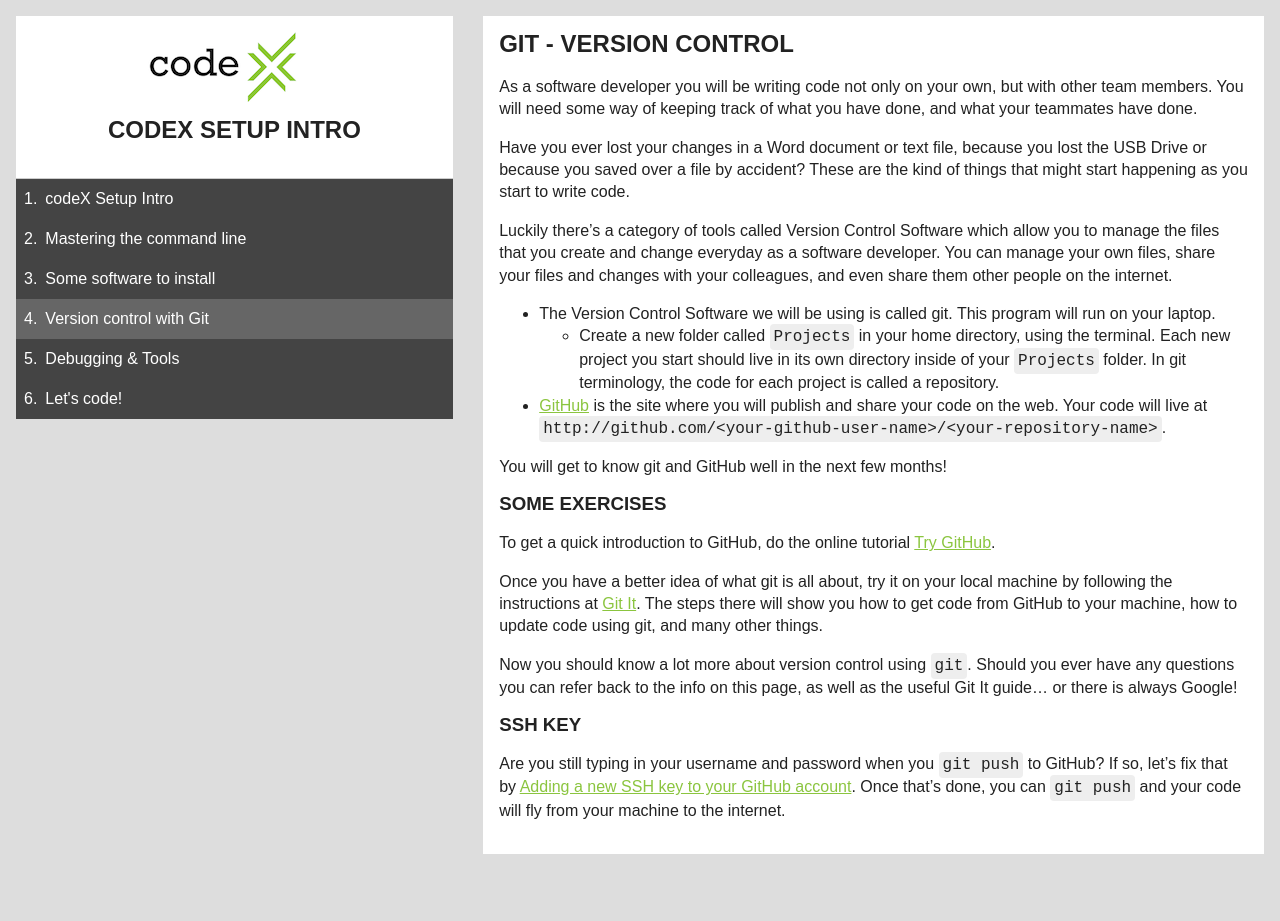
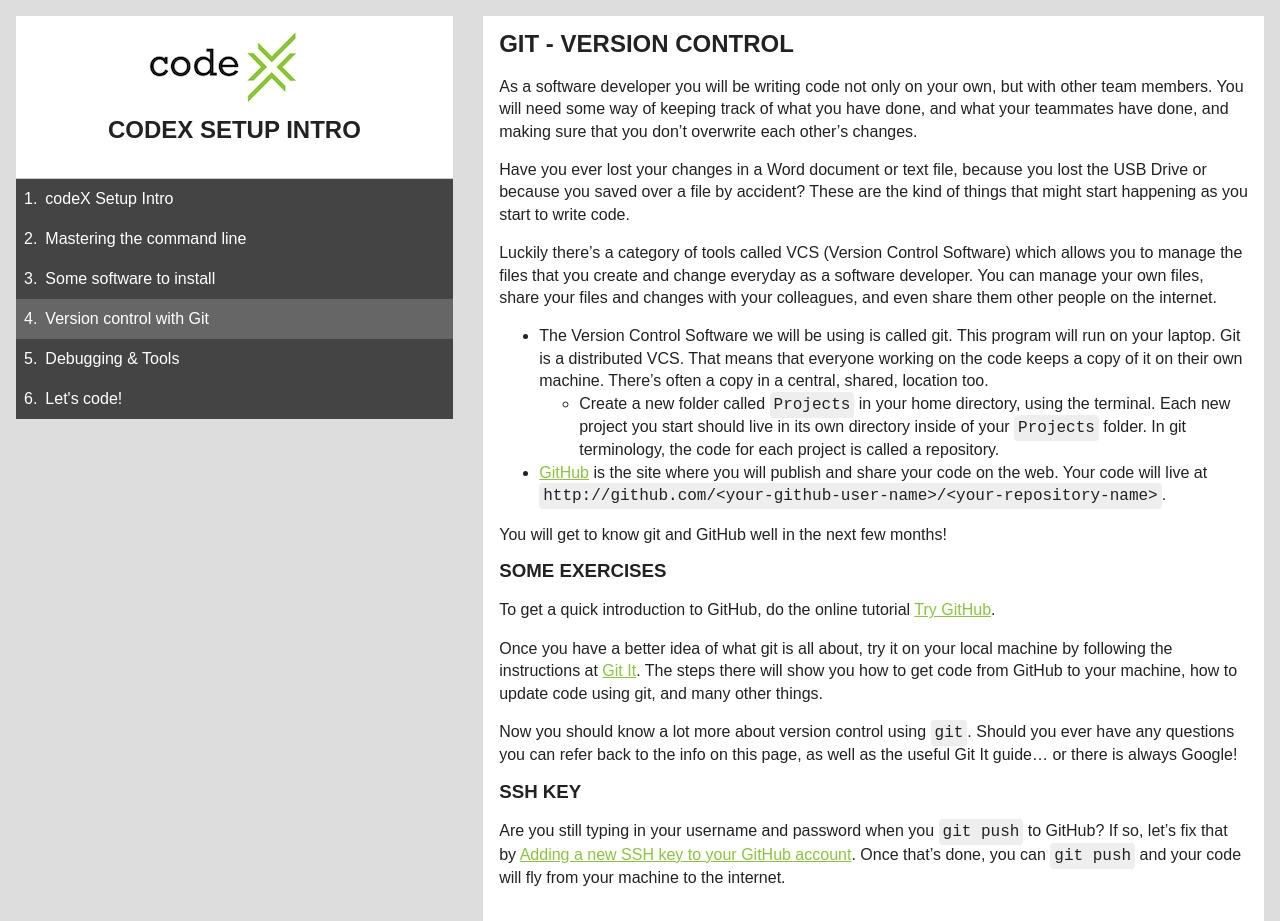
Before and after one commit to codex-academy/codeX_Feb2015Intro, a Jekyll site: the page built from know_git.md, in a window 1280 px wide. Built offline with Jekyll 4.4.1, drawn with Linux system fonts in a browser that asks for light colours; before the commit the page ends 900 px from its top, so only the background shows below that.

Commit message:
Add note on decentralisation

```diff
--- a/know_git.md
+++ b/know_git.md
@@ -1,18 +1,17 @@
 ---
 layout: default
-unitstandard: 115362-SO1-AC1, 115362-SO2-AC1
+unitstandard: 115362-SO1-AC1, 115362-SO2-AC1, 115362-SO2-AC3
 ---
 
 ## Git - Version Control
 
-As a software developer you will be writing code not only on your own, but with other team members. You will need some way of keeping track of what you have done, and what your teammates have done.
+As a software developer you will be writing code not only on your own, but with other team members. You will need some way of keeping track of what you have done, and what your teammates have done, and making sure that you don't overwrite each other's changes.
 
 Have you ever lost your changes in a Word document or text file, because you lost the USB Drive or because you saved over a file by accident? These are the kind of things that might start happening as you start to write code.
 
-Luckily there's a category of tools called Version Control Software which allow you to manage the files that you create and change everyday as a software developer.
-You can manage your own files, share your files and changes with your colleagues, and even share them other people on the internet.
+Luckily there's a category of tools called VCS (Version Control Software) which allows you to manage the files that you create and change everyday as a software developer. You can manage your own files, share your files and changes with your colleagues, and even share them other people on the internet.
 
-* The Version Control Software we will be using is called git. This program will run on your laptop.
+* The Version Control Software we will be using is called git. This program will run on your laptop. Git is a distributed VCS. That means that everyone working on the code keeps a copy of it on their own machine. There's often a copy in a central, shared, location too.
   * Create a new folder called `Projects` in your home directory, using the terminal. Each new project you start should live in its own directory inside of your `Projects` folder. In git terminology, the code for each project is called a repository.
 * [GitHub](http://github.com) is the site where you will publish and share your code on the web. Your code will live at `http://github.com/<your-github-user-name>/<your-repository-name>`.
 
```
